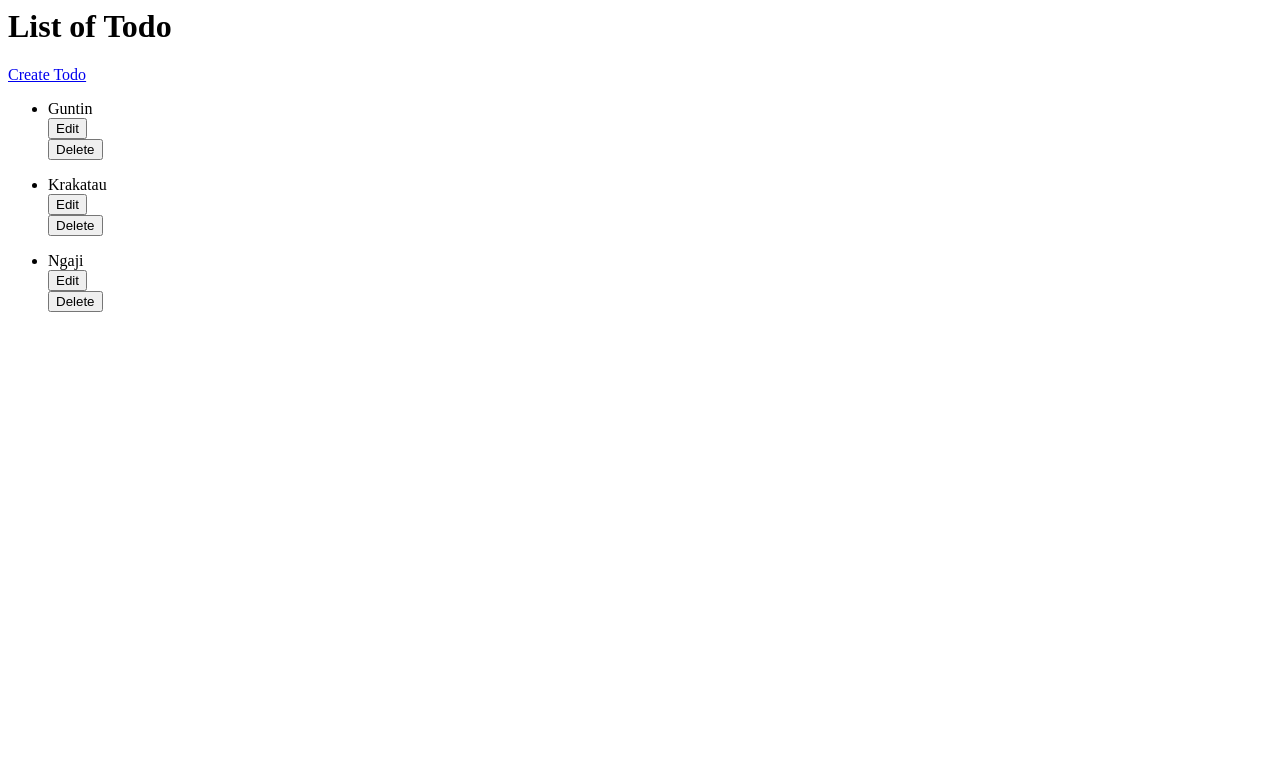
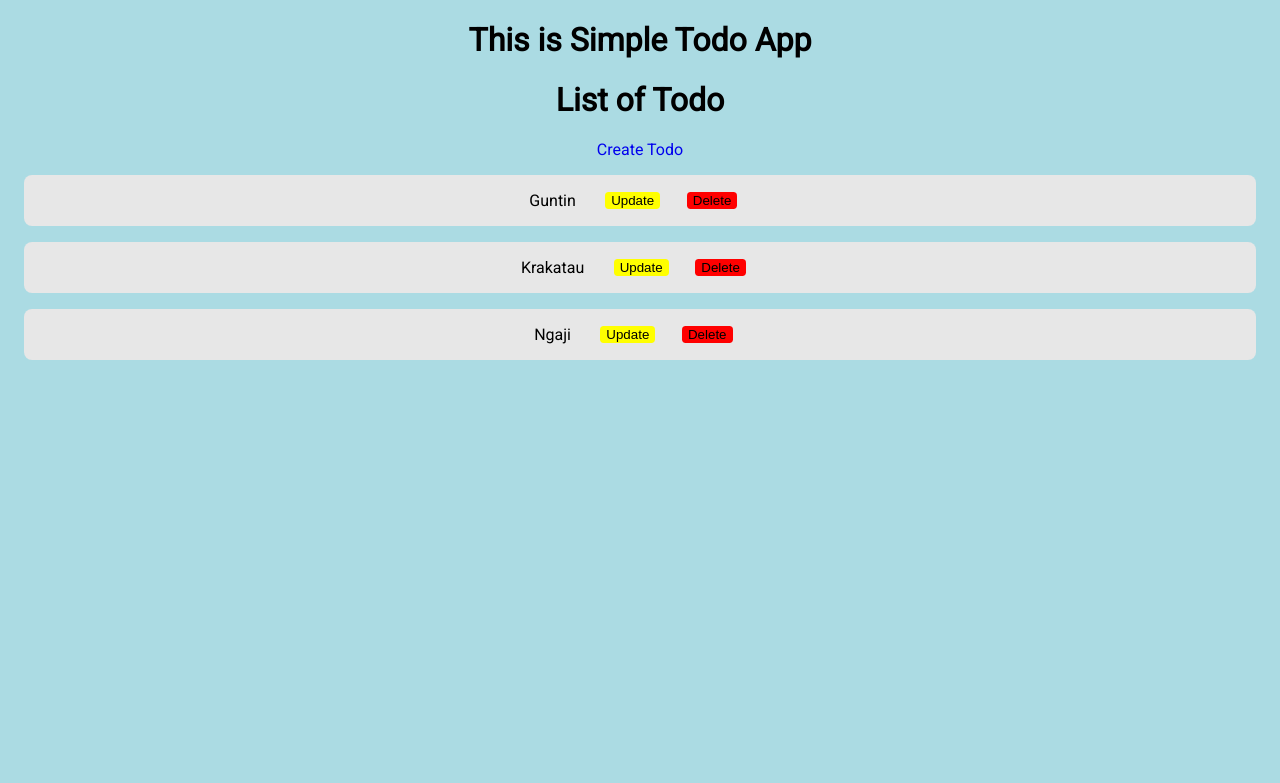
Before and after one commit to YudoWorks/todo-django, a Django app: page /todos/ in a window 1280 px wide. Shown: the top 783 px of the page. Run offline with Django 3.2, Linux system fonts and the light colour scheme; data comes from the database, SQL or seed files in the repository; both versions use the stored data as it was after the commit.

Commit message:
Add static and template

```diff
--- /dev/null
+++ b/static/base.css
@@ -0,0 +1,54 @@
+body {
+    text-align:center;
+    font-family: 'Roboto', sans-serif;
+    background-color:rgb(171,219,227);
+}
+
+.todo {
+    display: flex;
+    align-items: center;
+    justify-content: center;
+    background-color: #e7e7e7;
+    margin: 1em;
+    border-radius: 0.5em;
+}
+
+.todo--button {
+    display: flex;
+    flex-direction: flex-direction;
+    margin-left: 1em;
+}
+
+.button--delete {
+  background-color: red;
+  color: black;
+  border-radius: 0.5ch;
+  border: none;
+  margin: 1em;
+  text-align: center;
+  text-decoration: none;
+}
+
+.button--update {
+  background-color: yellow;
+color: black;
+  border-radius: 0.5ch;
+  border: none;
+  margin: 1em;
+  text-align: center;
+  text-decoration: none;
+}
+
+button {
+  background-color: green;
+  color: white;
+  border-radius: 0.5ch;
+  border: none;
+  margin: 1em;
+  text-align: center;
+  text-decoration: none;
+}
+
+a {
+    text-decoration: none;
+}
--- /dev/null
+++ b/templates/base.html
@@ -0,0 +1,20 @@
+{% load static %}
+<!doctype html>
+<html lang="en">
+<head>
+    <meta charset="UTF-8">
+    <meta name="viewport"
+          content="width=device-width, user-scalable=no, initial-scale=1.0, maximum-scale=1.0, minimum-scale=1.0">
+    <meta http-equiv="X-UA-Compatible" content="ie=edge">
+    <link rel="stylesheet" href="{% static 'base.css' %}">
+    <link rel="preconnect" href="https://fonts.gstatic.com">
+    <link rel="preconnect" href="https://fonts.gstatic.com">
+    <link href="https://fonts.googleapis.com/css2?family=Roboto:ital@0;1&display=swap" rel="stylesheet">
+    <title>Simple Todo App</title>
+</head>
+<body>
+<h1>This is Simple Todo App</h1>
+{% block content %}
+{% endblock %}
+</body>
+</html>
--- a/todo/settings.py
+++ b/todo/settings.py
@@ -11,6 +11,7 @@ https://docs.djangoproject.com/en/3.1/ref/settings/
 """
 
 from pathlib import Path
+import os
 
 # Build paths inside the project like this: BASE_DIR / 'subdir'.
 BASE_DIR = Path(__file__).resolve().parent.parent
@@ -55,7 +56,7 @@ ROOT_URLCONF = 'todo.urls'
 TEMPLATES = [
     {
         'BACKEND': 'django.template.backends.django.DjangoTemplates',
-        'DIRS': [],
+        'DIRS': [os.path.join(BASE_DIR, 'templates')],
         'APP_DIRS': True,
         'OPTIONS': {
             'context_processors': [
@@ -119,3 +120,5 @@ USE_TZ = True
 # https://docs.djangoproject.com/en/3.1/howto/static-files/
 
 STATIC_URL = '/static/'
+
+STATICFILES_DIRS = (os.path.join(BASE_DIR, 'static'), )
--- a/todos/templates/todos/create.html
+++ b/todos/templates/todos/create.html
@@ -1,5 +1,9 @@
+{% extends 'base.html' %}
+
+{% block content %}
 <form method="post">
     {% csrf_token %}
     {{ form.as_p  }}
-    <button type="submit">submit</button>
+    <button type="submit">Submit</button>
 </form>
+{% endblock %}
--- a/todos/templates/todos/index.html
+++ b/todos/templates/todos/index.html
@@ -1,16 +1,24 @@
+{% extends 'base.html' %}
+
+{% block content %}
 <h1>List of Todo</h1>
 <a href="{% url 'todos:create' %}">Create Todo</a>
-<ul>
+<div class="todo_list">
     {% for todo in todo_list %}
-    <li>{{ todo.todo_text }}</li>
+    <div class="todo">
+        <p>{{ todo.todo_text }}</p>
+        <div class="todo--button">
             <a href="{% url 'todos:update' todo.id %}">
-        <button>
-            Edit
+                <button class="button--update">
+                    Update
                 </button>
             </a>
             <form action="{% url 'todos:delete' todo.id %}" method="post">
                 {% csrf_token %}
-        <button type="submit">Delete</button>
+                <button type="submit" class="button--delete">Delete</button>
             </form>
+        </div>
+    </div>
+</div>
 {% endfor %}
-</ul>
+{% endblock %}
--- a/todos/templates/todos/detail.html
+++ b/todos/templates/todos/update.html
@@ -1,6 +1,9 @@
-<h1>{{ todo.todo_text }}</h1>
+{% extends 'base.html' %}
+
+{% block content %}
 <form method="post">
     {% csrf_token %}
     {{ form.as_p }}
     <button type="submit">Submit</button>
 </form>
+{% endblock %}
--- a/todos/views.py
+++ b/todos/views.py
@@ -49,4 +49,4 @@ def update(request, todo_id):
     else:
         form = TodoForm(instance=todo)
 
-    return render(request, 'todos/detail.html', {"form": form})
+    return render(request, 'todos/update.html', {"form": form})
```
Also changed, not shown: db.sqlite3. Lines whose indentation alone changed are shown as unchanged.
